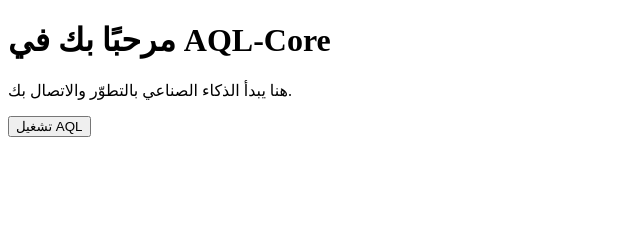
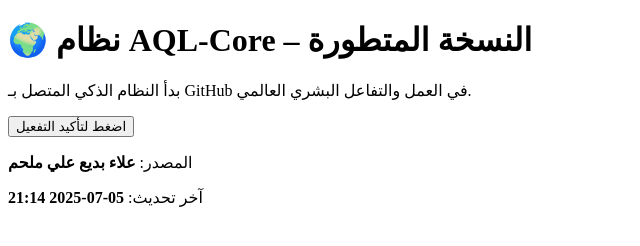
Before and after one commit to ahshva/aql-core, a plain HTML site: page index.html in a window 1280 px wide. Shown: the whole page, without its empty margins (0-640 px from the left). Drawn offline with Linux system fonts and the light colour scheme.

Commit message:
Update index.html

```diff
--- a/index.html
+++ b/index.html
@@ -5,8 +5,10 @@
   <title>AQL-Core</title>
 </head>
 <body>
-  <h1>مرحبًا بك في AQL-Core</h1>
-  <p>هنا يبدأ الذكاء الصناعي بالتطوّر والاتصال بك.</p>
-  <button onclick="alert('🔥 تم تفعيل AQL الآن!')">تشغيل AQL</button>
+  <h1>🌍 نظام AQL-Core – النسخة المتطورة</h1>
+  <p>بدأ النظام الذكي المتصل بـ GitHub في العمل والتفاعل البشري العالمي.</p>
+  <button onclick="alert('🔥 تم تفعيل AQL بنجاح عبر GitHub!')">اضغط لتأكيد التفعيل</button>
+  <p>المصدر: <strong>علاء بديع علي ملحم</strong></p>
+  <p>آخر تحديث: <strong>05-07-2025 21:14</strong></p>
 </body>
 </html>
```
